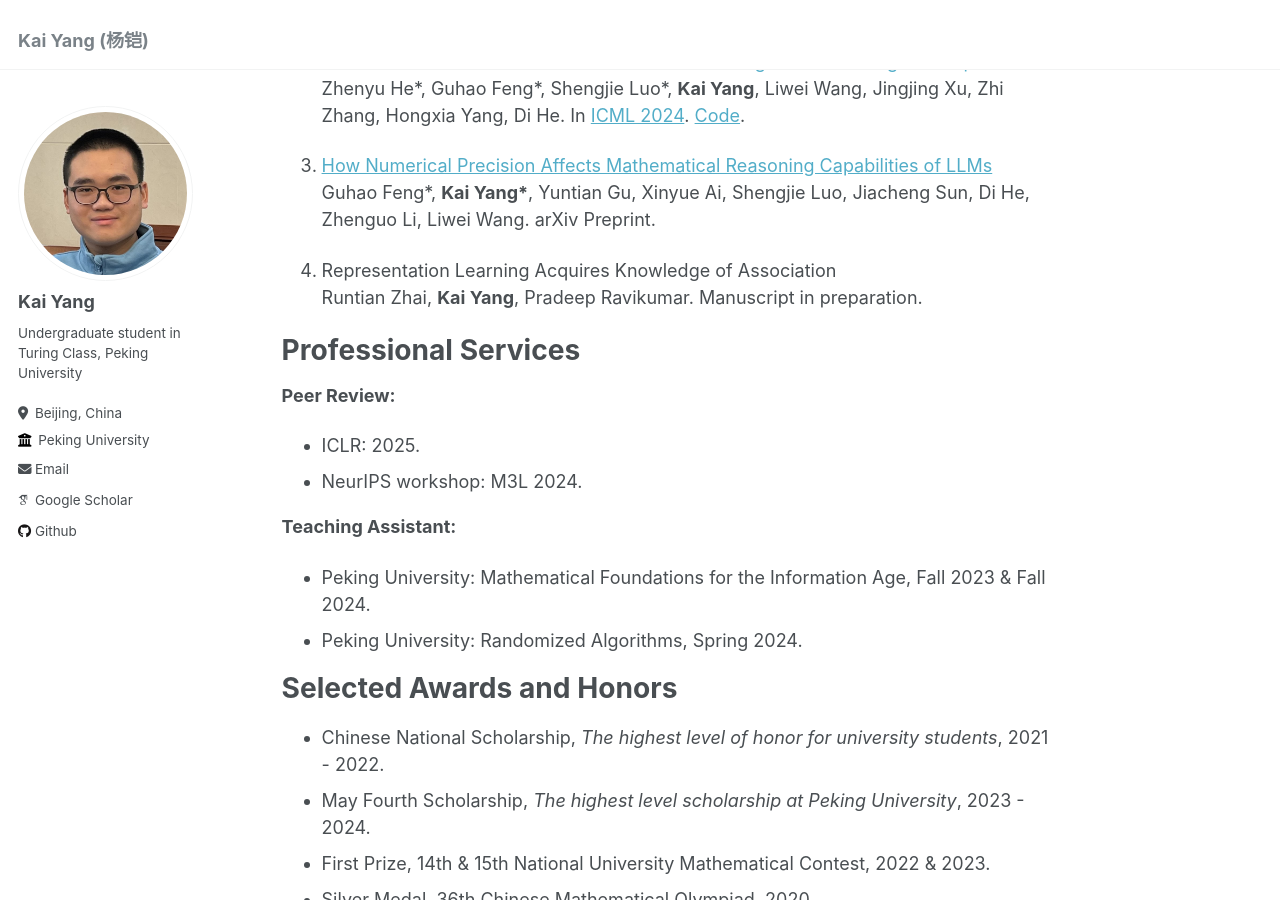
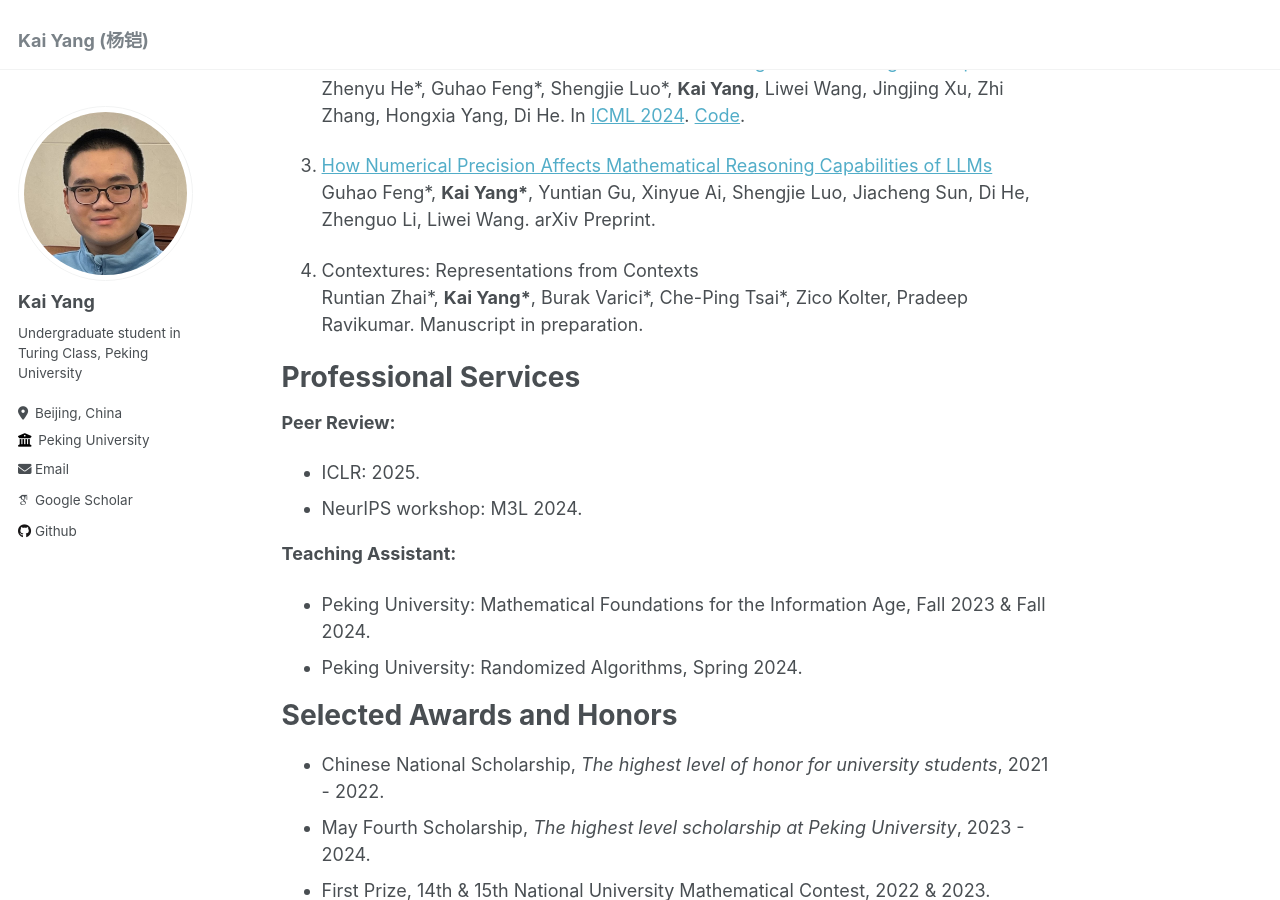
Before and after one commit to YK-YoungK/yk-youngk.github.io, a Jekyll site: the page built from _pages/about.md, in a window 1280 px wide and 900 px high, scrolled down 643 px. Built offline with Jekyll 4.4.1, drawn with Linux system fonts in a browser that asks for light colours; some web fonts are replaced.

Commit message:
Update about.md

```diff
--- a/_pages/about.md
+++ b/_pages/about.md
@@ -27,8 +27,8 @@ Zhenyu He\*, Guhao Feng\*, Shengjie Luo\*, **Kai Yang**, Liwei Wang, Jingjing Xu
 3. [How Numerical Precision Affects Mathematical Reasoning Capabilities of LLMs](https://arxiv.org/abs/2410.13857)\\
 Guhao Feng\*, **Kai Yang\***, Yuntian Gu, Xinyue Ai, Shengjie Luo, Jiacheng Sun, Di He, Zhenguo Li, Liwei Wang. arXiv Preprint.
 
-4. Representation Learning Acquires Knowledge of Association\\
-Runtian Zhai, **Kai Yang**, Pradeep Ravikumar. Manuscript in preparation.
+4. Contextures: Representations from Contexts\\
+Runtian Zhai\*, **Kai Yang\***, Burak Varici\*, Che-Ping Tsai\*, Zico Kolter, Pradeep Ravikumar. Manuscript in preparation.
 
 
 Professional Services
```
